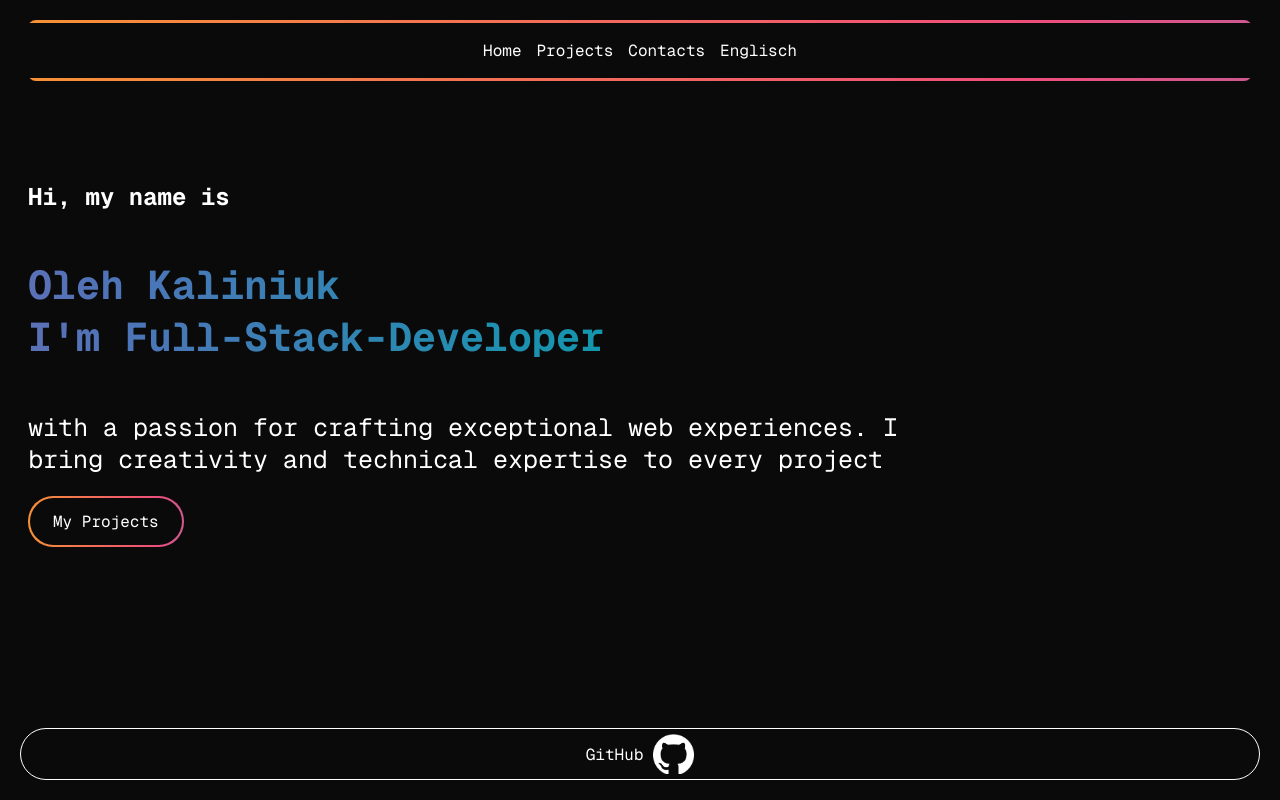
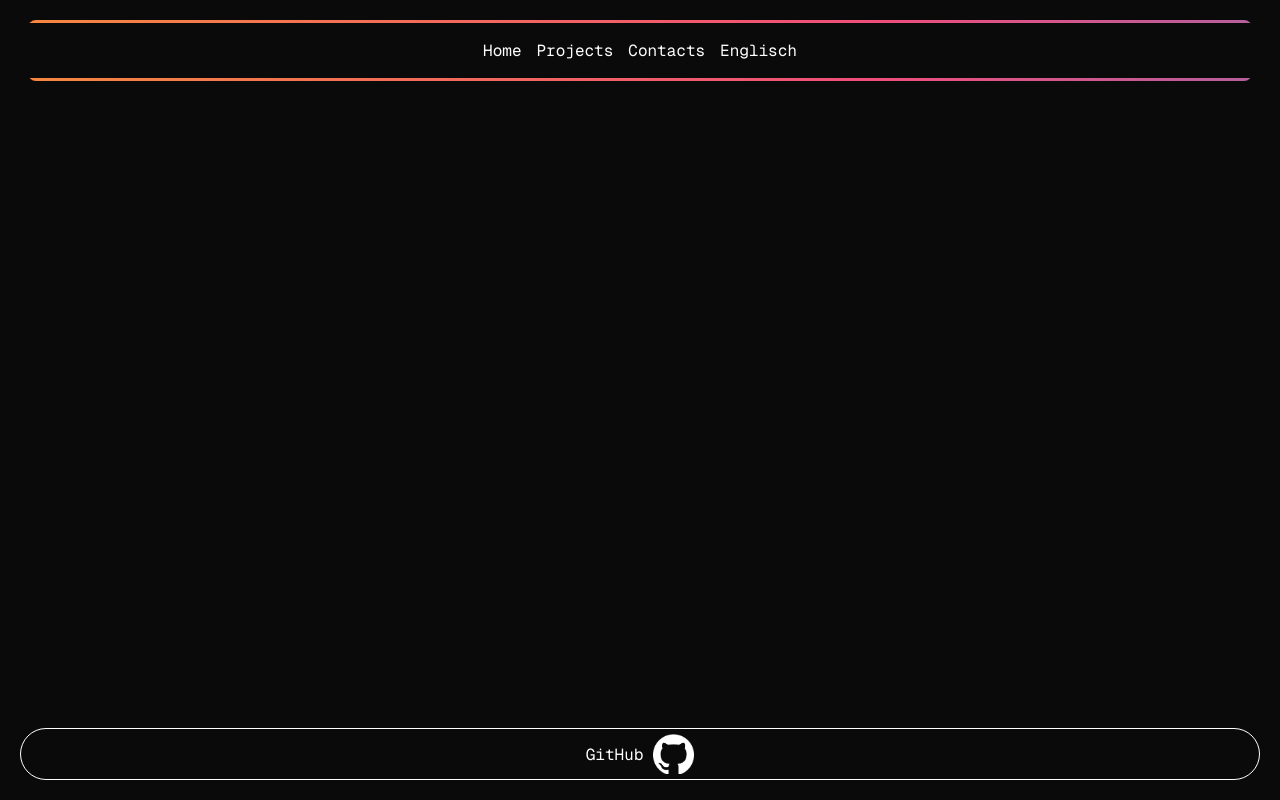
Before and after one commit to olehkaliniuk/my-portfolio, a React (Vite) app: page / in a window 1280 px wide. Shown: the top 800 px of the page. Built offline with nearby package versions, Linux system fonts and the light colour scheme.

Commit message:
first commit

```diff
--- a/package.json
+++ b/package.json
@@ -1,6 +1,6 @@
 {
   "name": "portfolio",
-  "homepage": "https://olehkaliniuk.github.io/my-portfolio/",
+  "homepage": "https://olehkaliniuk.github.io/my-portfolio/home",
   "private": true,
   "version": "0.0.0",
   "type": "module",
--- a/src/App.jsx
+++ b/src/App.jsx
@@ -16,7 +16,7 @@ function App() {
       <Router>
         <Header/>
         <Routes>
-          <Route path="/" element={<Home />} />
+          <Route path="/home" element={<Home />} />
           <Route path="/projects" element={<Projects />} />
           <Route path="/contacts" element={<Contacts />} />
         </Routes>
--- a/src/components/Header/Header.jsx
+++ b/src/components/Header/Header.jsx
@@ -23,7 +23,7 @@ function Header() {
 
                 <ul>
                     <button className='menubtn' onClick={toggleMenu}> <img src={menu} alt="" /></button>
-                    <li className={isMenuOpen ? "open" : "close"}><NavLink className="navl" onClick={toggleMenu} to="/" >{t("Home")}</NavLink></li>
+                    <li className={isMenuOpen ? "open" : "close"}><NavLink className="navl" onClick={toggleMenu} to="/home" >{t("Home")}</NavLink></li>
                     <li className={isMenuOpen ? "open" : "close"}><NavLink className="navl" onClick={toggleMenu} to="/projects" >{t("Projects")}</NavLink></li>
                     <li className={isMenuOpen ? "open" : "close"}><NavLink className="navl" onClick={toggleMenu} to="/contacts" >{t("Contacts")}</NavLink></li>
                     <li className={isMenuOpen ? "open" : "close"}><button className="languagebtn"  onClick={toggleLanguage}>{t("button")}</button></li>
```
